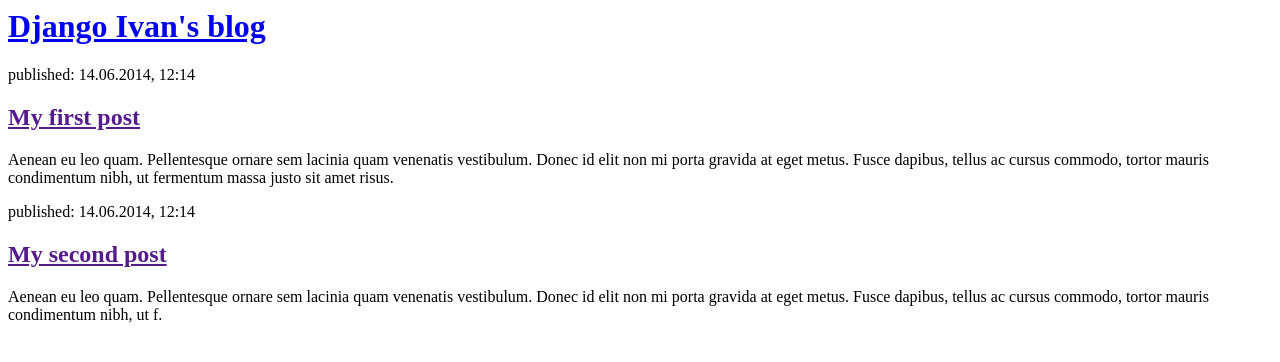
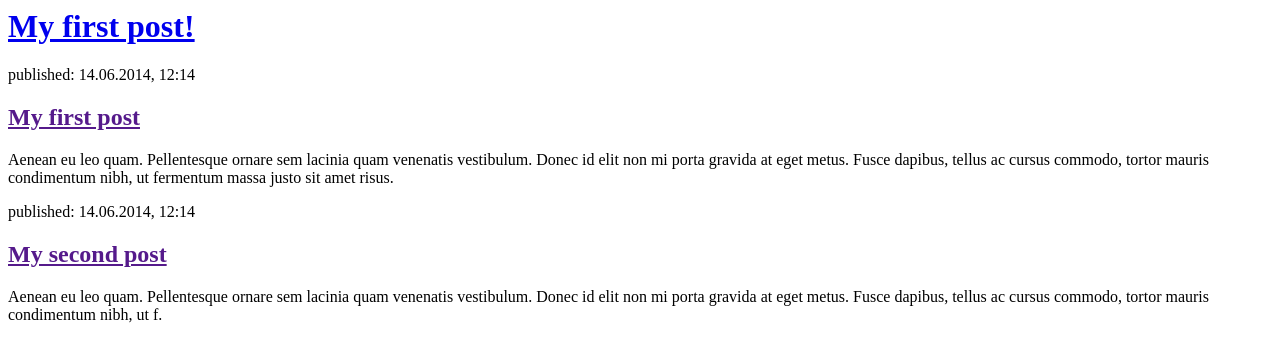
Before and after one commit to IsaevIvann/my-first-blog, a Django app: page / in a window 1280 px wide. Shown: the top 362 px of the page. Run offline with Django 5.2, Linux system fonts and the light colour scheme; data that the repository does not hold is empty.

Commit message:
Modified templates to display posts from database.

```diff
--- a/blog/templates/blog/post_list.html
+++ b/blog/templates/blog/post_list.html
@@ -4,10 +4,16 @@
     </head>
     <body>
         <div>
-            <h1><a href="/">Django Ivan's blog</a></h1>
-        </div>
+            <h1><a href="/">My first post!</a></h1>
 
-        <div>
+{% for post in posts %}
+    <div>
+        <p>published: {{ post.published_date }}</p>
+        <h1><a href="">{{ post.title }}</a></h1>
+        <p>{{ post.text|linebreaksbr }}</p>
+    </div>
+{% endfor %}
+
             <p>published: 14.06.2014, 12:14</p>
             <h2><a href="">My first post</a></h2>
             <p>Aenean eu leo quam. Pellentesque ornare sem lacinia quam venenatis vestibulum. Donec id elit non mi porta gravida at eget metus. Fusce dapibus, tellus ac cursus commodo, tortor mauris condimentum nibh, ut fermentum massa justo sit amet risus.</p>
--- a/blog/views.py
+++ b/blog/views.py
@@ -1,4 +1,7 @@
 from django.shortcuts import render
+from django.utils import timezone
+from .models import Post
 
 def post_list(request):
-    return render(request, 'blog/post_list.html', {})
+    posts = Post.objects.filter(published_date__lte=timezone.now()).order_by('published_date')
+    return render(request, 'blog/post_list.html', {'posts': posts})
```
